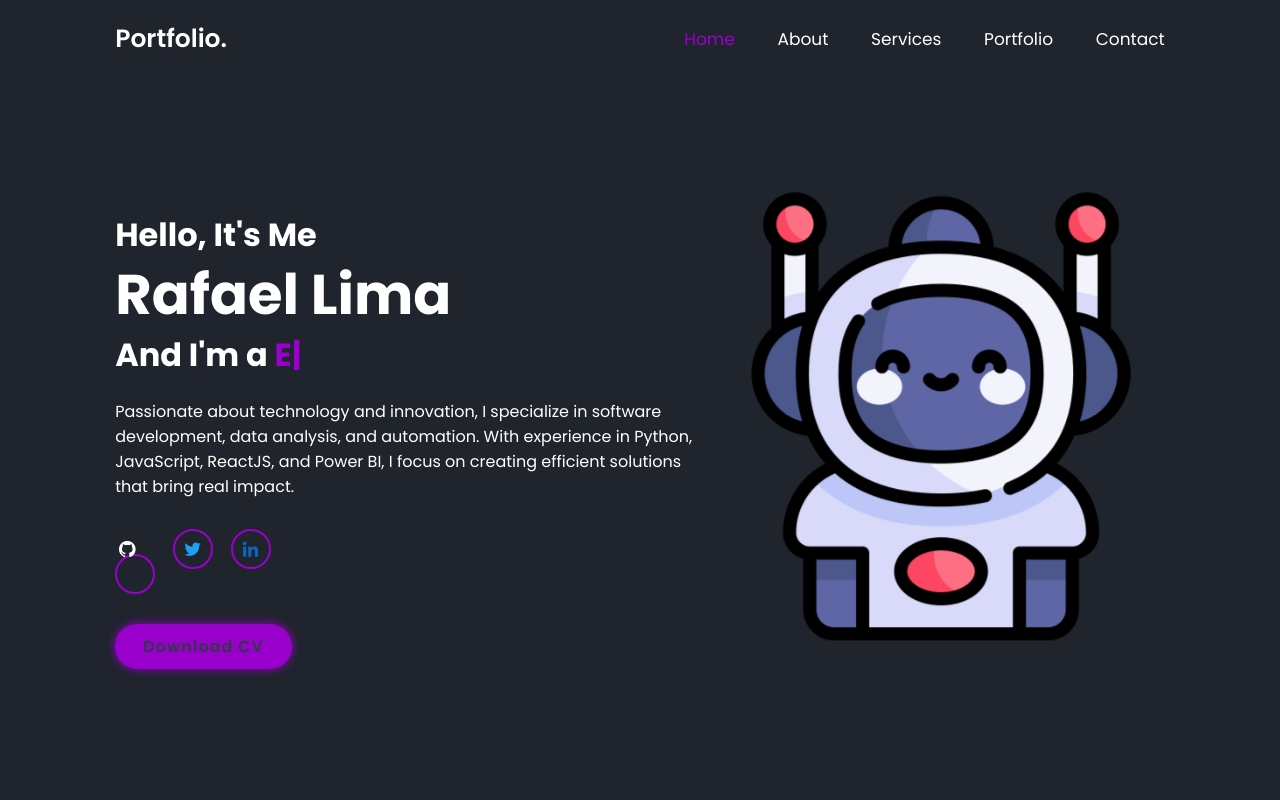
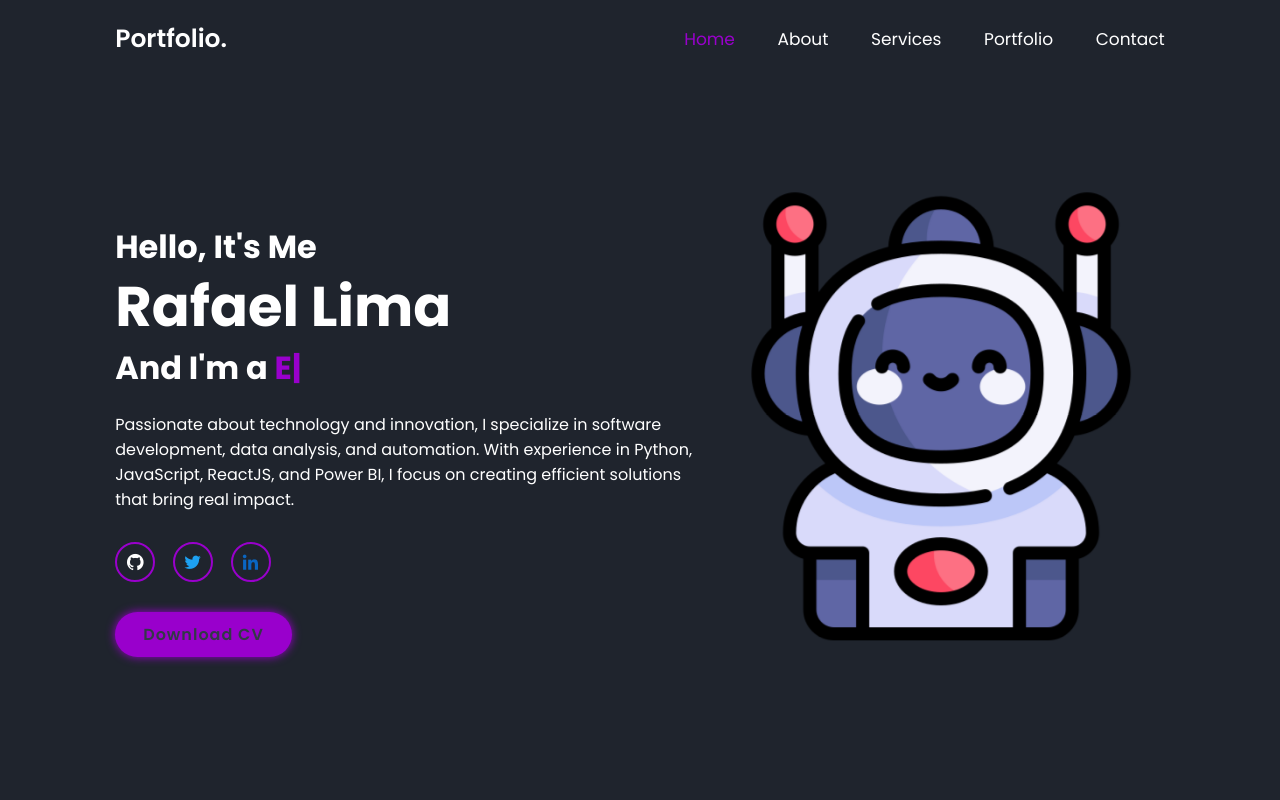
Before and after one commit to rafapili/portfolio, a plain HTML site: page index.html in a window 1280 px wide. Shown: the top 800 px of the page. Drawn offline with nearby package versions, Linux system fonts and the light colour scheme.

Commit message:
conserto git

```diff
--- a/css/style.css
+++ b/css/style.css
@@ -92,12 +92,7 @@ section {
 
 .bx.bxl-github {
     color: #fff !important;
-    width: 7rem;
-    height: 7rem;
-    display: inline-block;
-    object-fit: contain;
-    margin: 0 auto;
-    vertical-align: middle;
+
 }
 
 .bx.bxl-linkedin {
```
